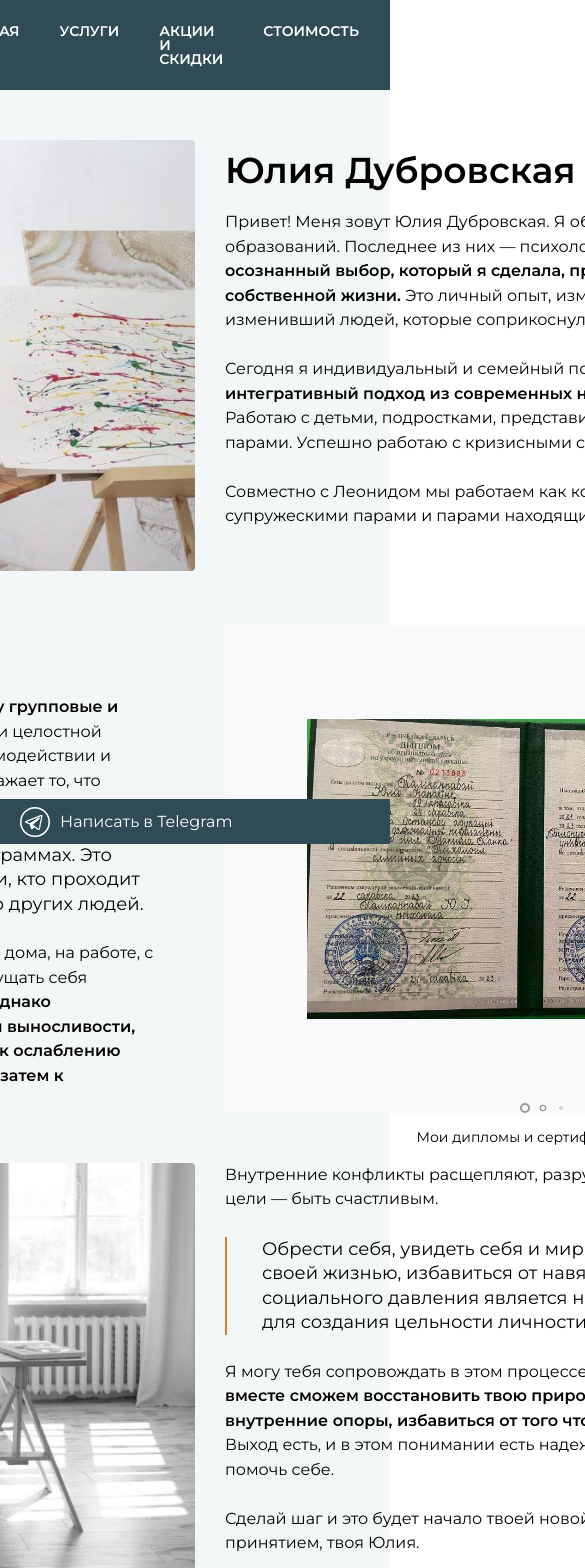
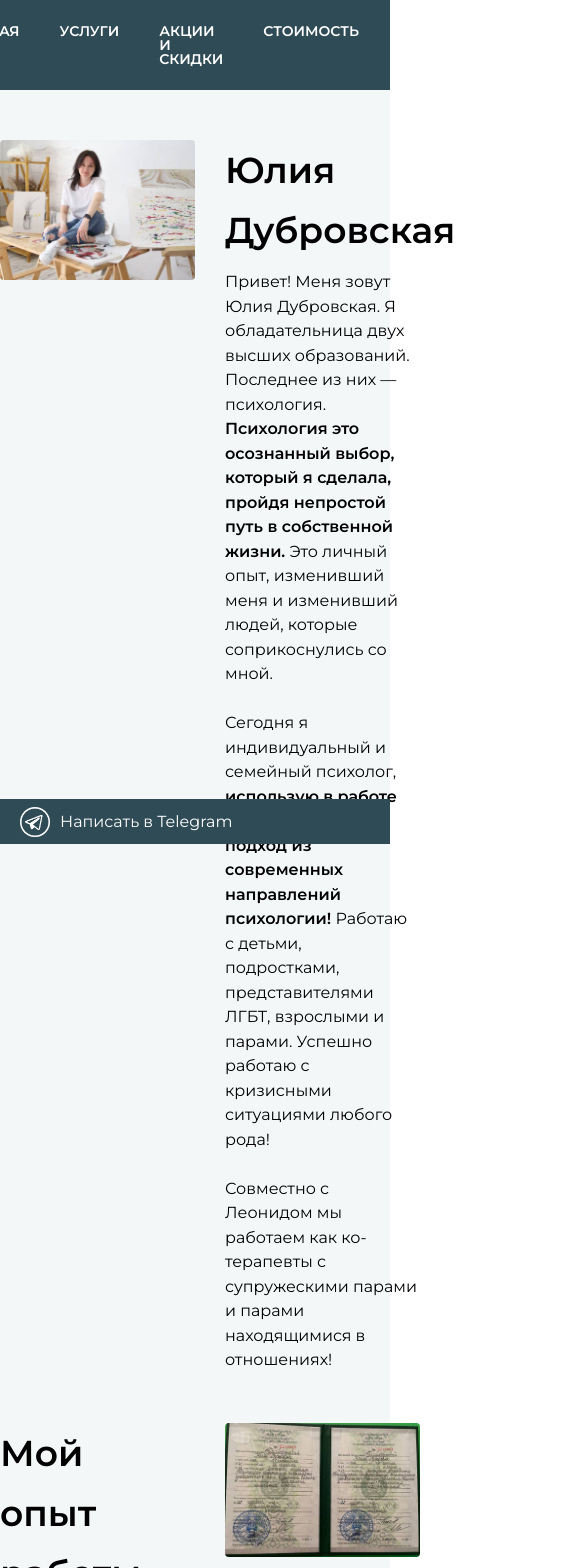
Before and after one commit to TimofeyYakubovich/yulii-polikarpovoj, a React (Create React App) app: page / in a window 390 px wide. Shown: the top 1568 px of the page, 585 px wide, since content can reach past the window. Built offline with nearby package versions, Linux system fonts and the light colour scheme.

Commit message:
remove swiper component

```diff
--- a/src/modules/HomePage/HomePage.tsx
+++ b/src/modules/HomePage/HomePage.tsx
@@ -6,7 +6,7 @@ import displom from '../../resources/swiper/displom-psihologa-yulii-polikarpovoj
 import telega from '../../resources/messengers/telega.png'
 import viber from '../../resources/messengers/viber.png'
 import whatsapp from '../../resources/messengers/whatsapp.png'
-import { SliderDiplomas } from './Slider/SliderDiplomas';
+// import { SliderDiplomas } from './Slider/SliderDiplomas';
 
 export const HomePage = () => {
     const [showScrollButton, setShowScrollButton] = useState(false);
@@ -81,8 +81,8 @@ export const HomePage = () => {
                         </p>
                     </div>
                     <div className={styles.wrapperImage}>
-                        {/* <img src={displom} alt="displom" /> */}
-                        <SliderDiplomas />
+                        <img src={displom} alt="displom" />
+                        {/* <SliderDiplomas /> */}
                     </div>
                 </div>
                 <div className={styles.wrapperSection}>
--- a/src/modules/HomePage/Slider/SliderDiplomas.css
+++ /dev/null
@@ -1,126 +0,0 @@
-.sliderContainer {
-    width: 100%;
-    height: 100%;
-    position: relative;
-}
-
-.swiper {
-    width: 100%;
-    height: 100%;
-    position: relative;
-    /* border-radius: 25px; */
-    overflow: hidden;
-    /* box-shadow: 0 4px 20px rgba(0, 0, 0, 0.1); */
-    /* overflow: visible !important; */
-}
-
-.slide {
-    width: 100%;
-    height: 100%;
-    display: flex;
-    align-items: center;
-    justify-content: center;
-    background-color: #f8f9fa;
-}
-
-.diplomaImage {
-    width: 100%;
-    height: 100%;
-    object-fit: contain;
-    max-height: 500px;
-    /* padding: 10px; */
-    border-radius: 15px;
-}
-
-/* Навигационные кнопки */
-
-.swiper-button-next,
-.swiper-button-prev {
-    position: absolute !important;
-    top: 50% !important;
-    transform: translateY(-50%) !important;
-    z-index: 100 !important;
-
-    /* Ваши стили для стрелок */
-    color: #8B4513 !important;
-    background: transparent !important;
-    width: 60px !important;
-    height: 60px !important;
-    border: none !important;
-    opacity: 0 !important;
-    transition: all 0.5s ease !important;
-}
-
-/* Левая кнопка слева от .swiper */
-.swiper-button-prev {
-    left: -80px !important; /* За пределами .swiper */
-    transform: translateY(-50%) translateX(-30px) scale(0.5) !important;
-}
-
-/* Правая кнопка справа от .swiper */
-.swiper-button-next {
-    right: -80px !important; /* За пределами .swiper */
-    transform: translateY(-50%) translateX(30px) scale(0.5) !important;
-}
-
-/* При наведении на контейнер */
-.sliderContainer:hover .swiper-button-prev {
-    left: -60px !important;
-    opacity: 1 !important;
-    transform: translateY(-50%) translateX(0) scale(1) !important;
-}
-
-.sliderContainer:hover .swiper-button-next {
-    right: -60px !important;
-    opacity: 1 !important;
-    transform: translateY(-50%) translateX(0) scale(1) !important;
-}
-
-/* Пагинация */
-
-.swiper-pagination {
-    position: absolute !important;
-    bottom: 0 !important; /* Располагаем на 40px ниже слайдера */
-    left: 50% !important;
-    transform: translateX(-50%) !important;
-    /* right: 0 !important; */
-}
-
-.swiper-pagination-bullet {
-    width: 10px;
-    height: 10px;
-    /* background: rgb(255, 255, 255); */
-    background: white !important; /* Белая заливка */
-    border: 2px solid #999 !important;
-    opacity: 1;
-    background-repeat: 1px solid black;
-}
-
-.swiper-pagination-bullet-active {
-    background: #000000;
-    transform: scale(1.2);
-}
-
-.sliderCaption {
-    text-align: center;
-    margin-top: 15px;
-    font-size: 14px;
-    font-style: normal;
-}
-
-@media (max-width: 768px) {
-    .diplomaImage {
-        max-height: 300px;
-    }
-
-    .swiper-button-next,
-    .swiper-button-prev {
-        width: 35px;
-        height: 35px;
-    }
-
-    .swiper-button-next:after,
-    .swiper-button-prev:after {
-        font-size: 16px;
-    }
-}
--- a/src/modules/HomePage/Slider/SliderDiplomas.tsx
+++ /dev/null
@@ -1,76 +0,0 @@
-import React from 'react';
-import { Swiper, SwiperSlide } from 'swiper/react';
-// import { Navigation, Pagination, Autoplay } from 'swiper/modules';
-import { Navigation, Pagination, Autoplay } from 'swiper';
-import 'swiper/css';
-import 'swiper/css/navigation';
-import 'swiper/css/pagination';
-// import styles from './SliderDiplomas.module.css';
-import './SliderDiplomas.css';
-
-import diploma1 from '../../../resources/swiper/displom-psihologa-yulii-polikarpovoj.jpg';
-import diploma2 from '../../../resources/swiper/sertifikat-psihologa-yulii-polikarpovoj-1.jpg';
-import diploma3 from '../../../resources/swiper/sertifikat-psihologa-yulii-polikarpovoj-2.jpg';
-import diploma4 from '../../../resources/swiper/sertifikat-psihologa-yulii-polikarpovoj-3.jpg';
-import diploma5 from '../../../resources/swiper/sertifikat-psihologa-yulii-polikarpovoj-4.jpg';
-import diploma6 from '../../../resources/swiper/sertifikat-psihologa-yulii-polikarpovoj-5.jpg';
-import diploma7 from '../../../resources/swiper/udostoverenie-psihologa-yulii-polikarpovoj.jpg';
-
-export const SliderDiplomas = () => {
-    const diplomas = [
-        { id: 1, src: diploma1, alt: 'diploma1' },
-        { id: 2, src: diploma2, alt: 'diploma2' },
-        { id: 3, src: diploma3, alt: 'diploma3' },
-        { id: 4, src: diploma4, alt: 'diploma4' },
-        { id: 5, src: diploma5, alt: 'diploma5' },
-        { id: 6, src: diploma6, alt: 'diploma6' },
-        { id: 7, src: diploma7, alt: 'diploma7' },
-    ];
-
-    return (
-        // <div className={styles.sliderContainer}>
-        <div className='sliderContainer'>
-            <Swiper
-                modules={[
-                    Navigation,
-                    Pagination,
-                    // Autoplay
-                ]}
-                spaceBetween={20}
-                slidesPerView={1}
-                navigation={true}
-                pagination={{
-                    clickable: true,
-                    dynamicBullets: true
-                }}
-                loop={false}
-                // autoplay={{
-                //     delay: 4000,
-                //     disableOnInteraction: false,
-                // }}
-                // speed={600}
-                // className={styles.swiper}
-                className='swiper'
-            >
-                {diplomas.map((diploma) => (
-                    <SwiperSlide key={diploma.id}>
-                        {/* <div className={styles.slide}> */}
-                        <div className='slide'>
-                            <img
-                                src={diploma.src}
-                                alt={diploma.alt}
-                                // className={styles.diplomaImage}
-                                className='diplomaImage'
-                            />
-                        </div>
-                    </SwiperSlide>
-                ))}
-            </Swiper>
-
-            {/* <div className={styles.sliderCaption}> */}
-            <div className='sliderCaption'>
-                <p>Мои дипломы и сертификаты</p>
-            </div>
-        </div>
-    );
-};
```
